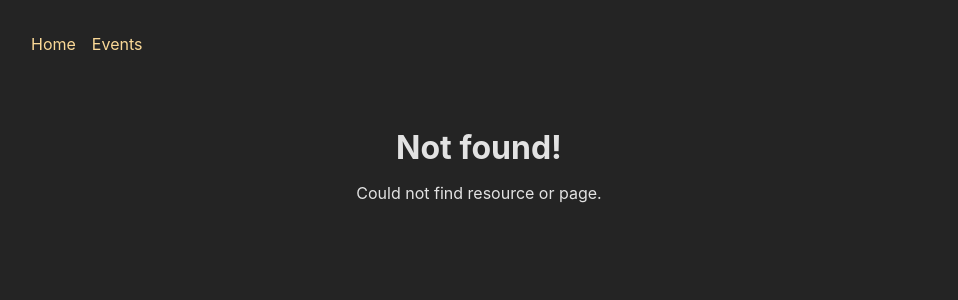
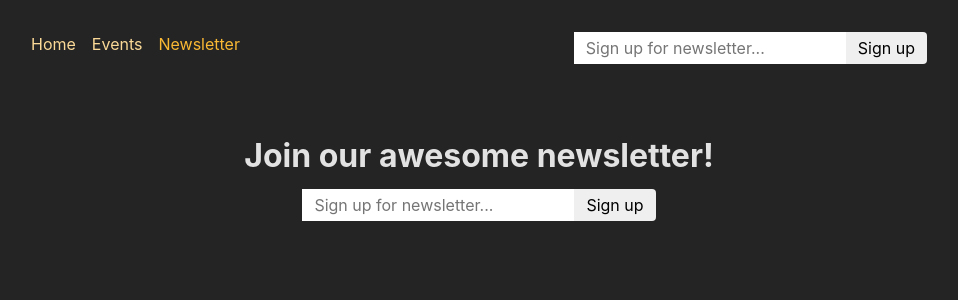
Before and after one commit to usamaElsharkawi/advanced-react-router-practice-project, a React (Create React App) app in the folder frontend/: page /newsletter in a window 1280 px wide. Before the commit this address had no page. Shown: the top 300 px of the page, without its empty margins (161-1119 px from the left). Built offline with nearby package versions, Linux system fonts and the light colour scheme.

Commit message:
Behind-the-Scenes Work with useFetcher().

```diff
--- a/frontend/src/App.js
+++ b/frontend/src/App.js
@@ -1,44 +1,68 @@
-import { createBrowserRouter, RouterProvider } from "react-router-dom";
-import HomePage from "./pages/Home";
-import EventsPage, { loader as eventsLoader } from "./pages/Events";
-import NewEventPage from "./pages/NewEvent";
-import EditEventPage from "./pages/EditEvent";
+import { RouterProvider, createBrowserRouter } from 'react-router-dom';
+
+import EditEventPage from './pages/EditEvent';
+import ErrorPage from './pages/Error';
 import EventDetailPage, {
   loader as eventDetailLoader,
   action as deleteEventAction,
-} from "./pages/EventDetail";
-import LayoutRoot from "./pages/LayoutRoot";
-import EventsLayout from "./pages/EventsLayout";
-import ErrorPage from "./pages/Error";
-import { action as manipulateEventAction } from "./components/EventForm";
+} from './pages/EventDetail';
+import EventsPage, { loader as eventsLoader } from './pages/Events';
+import EventsRootLayout from './pages/EventsLayout';
+import HomePage from './pages/Home';
+import NewEventPage from './pages/NewEvent';
+import RootLayout from './pages/LayoutRoot';
+import { action as manipulateEventAction } from './components/EventForm';
+import NewsletterPage, { action as newsletterAction } from './pages/Newsletter';
 
 const router = createBrowserRouter([
   {
-    path: "/",
-    element: <LayoutRoot />,
+    path: '/',
+    element: <RootLayout />,
     errorElement: <ErrorPage />,
     children: [
       { index: true, element: <HomePage /> },
       {
-        path: "events",
-        element: <EventsLayout />,
+        path: 'events',
+        element: <EventsRootLayout />,
         children: [
-          { index: true, element: <EventsPage />, loader: eventsLoader },
-          { path: "new", element: <NewEventPage />, action: manipulateEventAction },
           {
-            path: ":eventId",
-            id: "event-detail",
+            index: true,
+            element: <EventsPage />,
+            loader: eventsLoader,
+          },
+          {
+            path: ':eventId',
+            id: 'event-detail',
             loader: eventDetailLoader,
             children: [
-              { index: true, element: <EventDetailPage />, action:deleteEventAction },
-              { path: "edit", element: <EditEventPage />, action: manipulateEventAction },
+              {
+                index: true,
+                element: <EventDetailPage />,
+                action: deleteEventAction,
+              },
+              {
+                path: 'edit',
+                element: <EditEventPage />,
+                action: manipulateEventAction,
+              },
             ],
           },
+          {
+            path: 'new',
+            element: <NewEventPage />,
+            action: manipulateEventAction,
+          },
         ],
+      },
+      {
+        path: 'newsletter',
+        element: <NewsletterPage />,
+        action: newsletterAction,
       },
     ],
   },
 ]);
+
 function App() {
   return <RouterProvider router={router} />;
 }
--- a/frontend/src/components/MainNavigation.js
+++ b/frontend/src/components/MainNavigation.js
@@ -1,5 +1,7 @@
-import { NavLink } from 'react-router-dom';
-import classes from './MainNavigation.module.css';
+import { NavLink } from "react-router-dom";
+
+import classes from "./MainNavigation.module.css";
+import NewsletterSignup from "./NewsletterSignup";
 
 function MainNavigation() {
   return (
@@ -27,8 +29,19 @@
               Events
             </NavLink>
           </li>
+          <li>
+            <NavLink
+              to="/newsletter"
+              className={({ isActive }) =>
+                isActive ? classes.active : undefined
+              }
+            >
+              Newsletter
+            </NavLink>
+          </li>
         </ul>
       </nav>
+      <NewsletterSignup />
     </header>
   );
 }
--- /dev/null
+++ b/frontend/src/components/NewsletterSignup.js
@@ -0,0 +1,32 @@
+import { useEffect } from "react";
+import classes from "./NewsletterSignup.module.css";
+import { useFetcher } from "react-router-dom";
+
+function NewsletterSignup() {
+  const fetcher = useFetcher();
+  const {state,data} = fetcher
+
+  useEffect(()=>{
+    if(state === 'idle'&& data && data.message){
+      alert(data.message)
+    }
+  },[state,data])
+
+  return (
+    <fetcher.Form
+      method="post"
+      action="/newsletter"
+      className={classes.newsletter}
+    >
+      <input
+        name="email"
+        type="email"
+        placeholder="Sign up for newsletter..."
+        aria-label="Sign up for newsletter"
+      />
+      <button>Sign up</button>
+    </fetcher.Form>
+  );
+}
+
+export default NewsletterSignup;
--- /dev/null
+++ b/frontend/src/components/NewsletterSignup.module.css
@@ -0,0 +1,18 @@
+.newsletter input,
+.newsletter button {
+  font: inherit;
+  padding: 0.25rem 0.75rem;
+  border-radius: 0;
+  border: none;
+}
+
+.newsletter button {
+  border-top-right-radius: 4px;
+  border-bottom-right-radius: 4px;
+  cursor: pointer;
+}
+
+.newsletter button:hover {
+  background-color: var(--color-primary-300);
+  color: var(--color-gray-800);
+}
--- /dev/null
+++ b/frontend/src/components/PageContent.js
@@ -0,0 +1,12 @@
+import classes from "./PageContent.module.css";
+
+function PageContent({ title, children }) {
+  return (
+    <div className={classes.content}>
+      <h1>{title}</h1>
+      {children}
+    </div>
+  );
+}
+
+export default PageContent;
--- /dev/null
+++ b/frontend/src/components/PageContent.module.css
@@ -0,0 +1,3 @@
+.content {
+  text-align: center;
+}
--- /dev/null
+++ b/frontend/src/pages/Newsletter.js
@@ -0,0 +1,21 @@
+import NewsletterSignup from "../components/NewsletterSignup";
+import PageContent from "../components/PageContent";
+
+function NewsletterPage() {
+  return (
+    <PageContent title="Join our awesome newsletter!">
+      <NewsletterSignup />
+    </PageContent>
+  );
+}
+
+export default NewsletterPage;
+
+export async function action({ request }) {
+  const data = await request.formData();
+  const email = data.get("email");
+
+  // send to backend newsletter server ...
+  console.log(email);
+  return { message: "Signup successful!" };
+}
```
Also changed, not shown: 1 other file (tests, documents, lock files or other folders).
